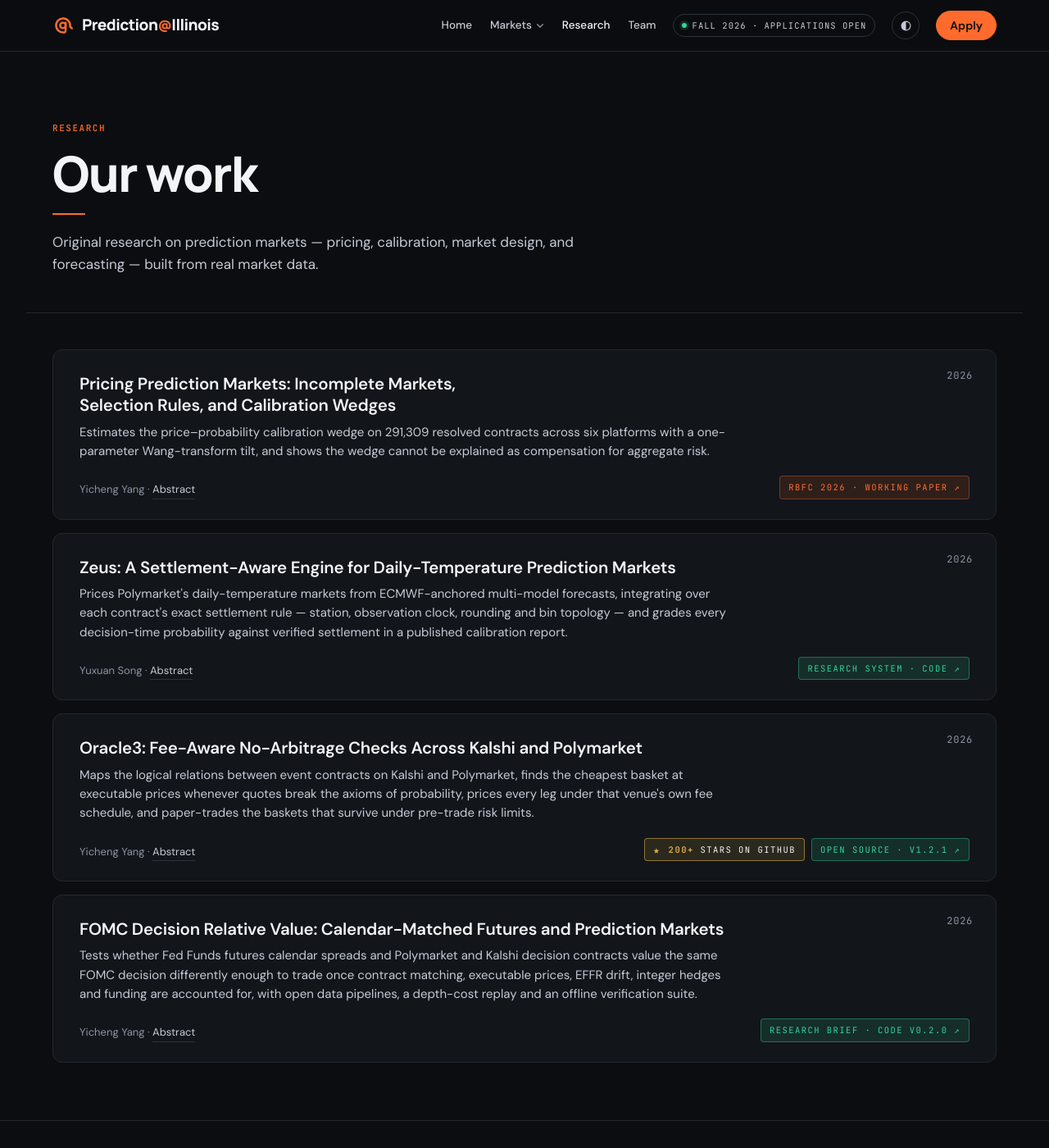
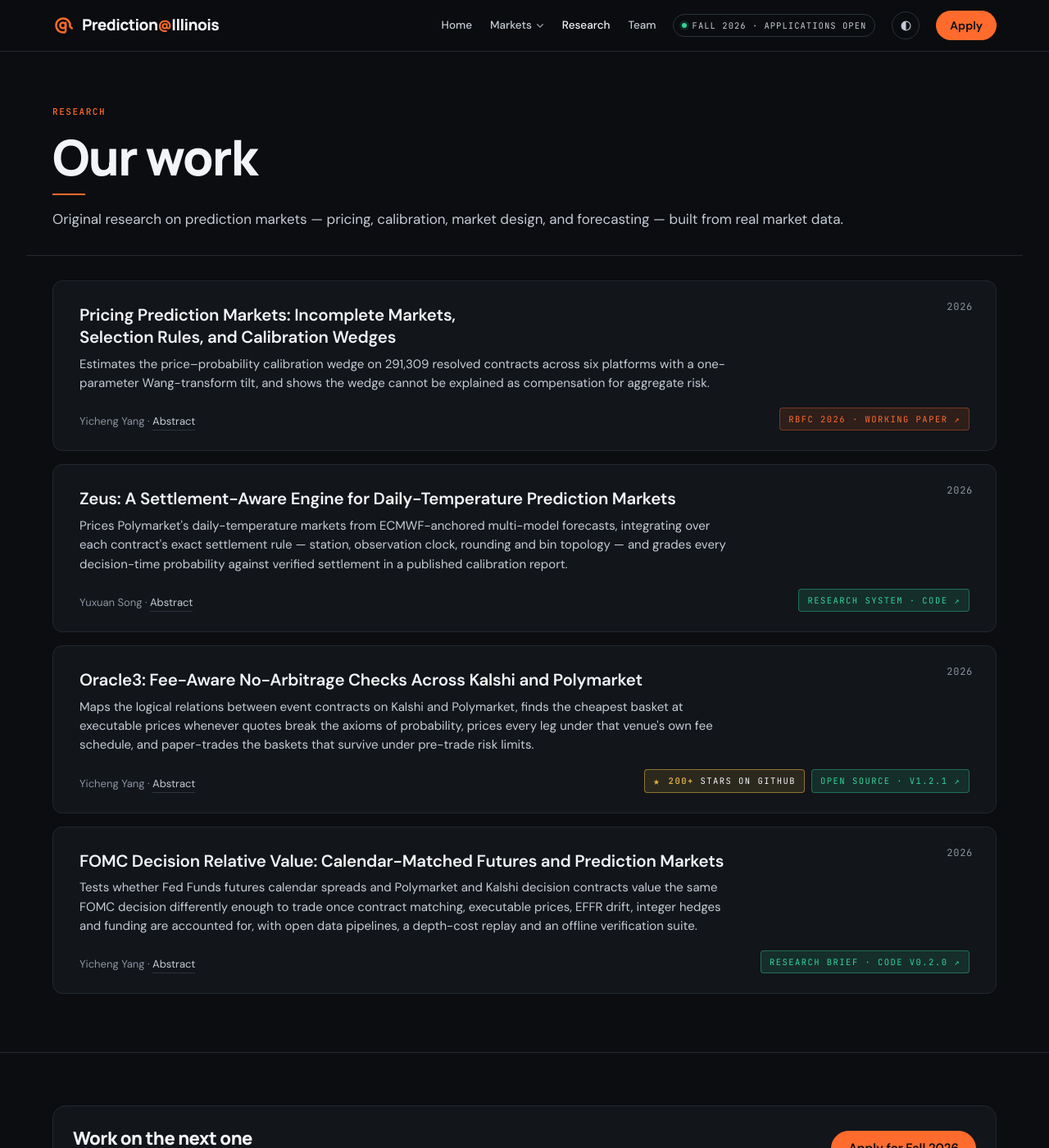
Before and after one commit to Prediction-Illinois/prediction-illinois.github.io, a Jekyll site: the page built from research/index.html, in a window 1280 px wide and 1400 px high. Shown: the whole window at 82% size. Built offline with Jekyll 4.4.1, drawn with Linux system fonts in a browser that asks for light colours.

Commit message:
Page headers: one-line ledes on desktop, balanced wrap otherwise; tighter header spacing
Co-Authored-By: Claude Opus 5.5 <noreply@anthropic.com>

```diff
--- a/assets/css/site.css
+++ b/assets/css/site.css
@@ -169,12 +169,12 @@ footer{padding-block:40px 52px;color:var(--muted);font-size:12.5px}
 
 /* ---- multi-page additions ---- */
 nav.site a.on{color:var(--ink)}
-.page-head{padding-block:clamp(44px,7vw,80px) clamp(28px,4vw,44px);border-bottom:1px solid var(--line)}
+.page-head{padding-block:clamp(36px,5vw,60px) clamp(22px,2.6vw,30px);border-bottom:1px solid var(--line)}
 .page-head h1{font-family:var(--display);font-weight:800;font-size:clamp(34px,5vw,60px);letter-spacing:-.03em;line-height:1.04;margin-top:12px}
 /* the first section under a page header mirrors the header's bottom padding, so the rule sits centred */
-.page-head + section.band{padding-top:clamp(28px,4vw,44px)}
+.page-head + section.band{padding-top:clamp(22px,2.6vw,30px)}
 .page-head + section.band > .wrap > :first-child{margin-top:0}
-.page-head .lede{margin-top:16px}
+.page-head .lede{margin-top:16px;max-width:none;text-wrap:balance}
 .kv{display:flex;gap:22px;flex-wrap:wrap;margin-top:22px;font-family:var(--mono);font-size:11px;letter-spacing:.06em;color:var(--muted)}
 .kv b{color:var(--ink-2);font-weight:500}
 a.role{text-decoration:none;color:inherit}
@@ -227,8 +227,8 @@ nav.site a.on{color:var(--ink)}
 .person .mk a:hover{color:var(--brand);border-color:var(--brand-line)}
 
 /* ---- research: works (Oracle-style list) ---- */
-.page-head.rh .rule{display:block;width:40px;height:2px;background:var(--brand);margin:18px 0 20px}
-.page-head.rh .lede{margin-top:0;max-width:40rem}
+.page-head.rh .rule{display:block;width:40px;height:2px;background:var(--brand);margin:14px 0 16px}
+.page-head.rh .lede{margin-top:0}
 .works{display:flex;flex-direction:column;gap:16px}
 .work{position:relative;display:block;background:var(--surface);border:1px solid var(--line);border-radius:12px;padding:28px 32px 24px;transition:border-color .2s ease}
 .work:hover{border-color:var(--line-2)}
```
